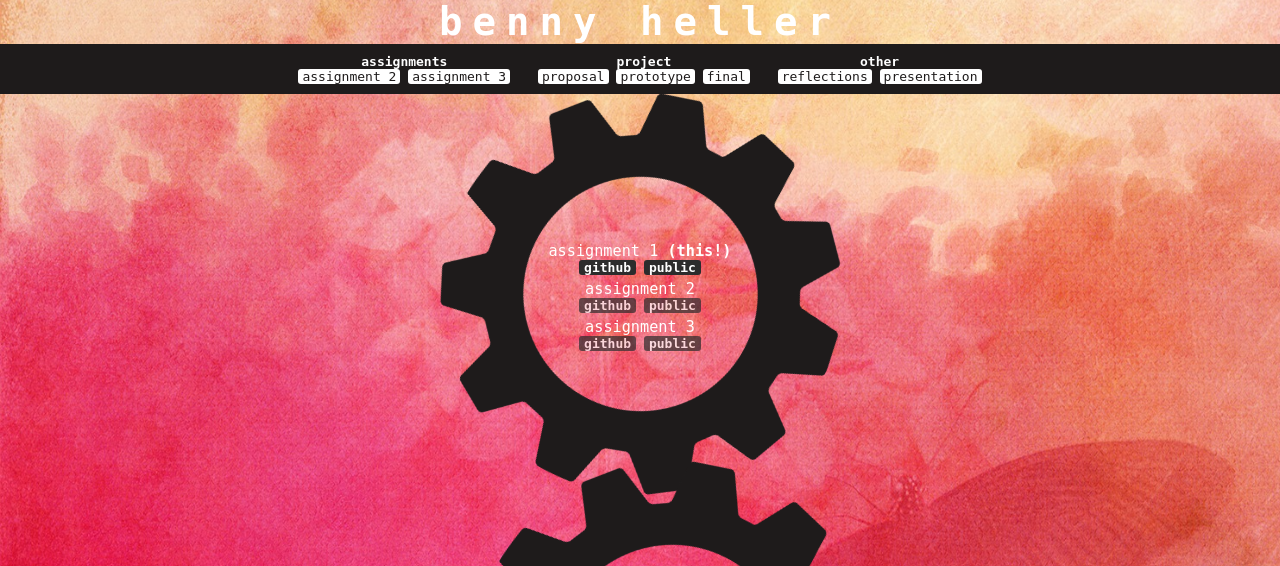
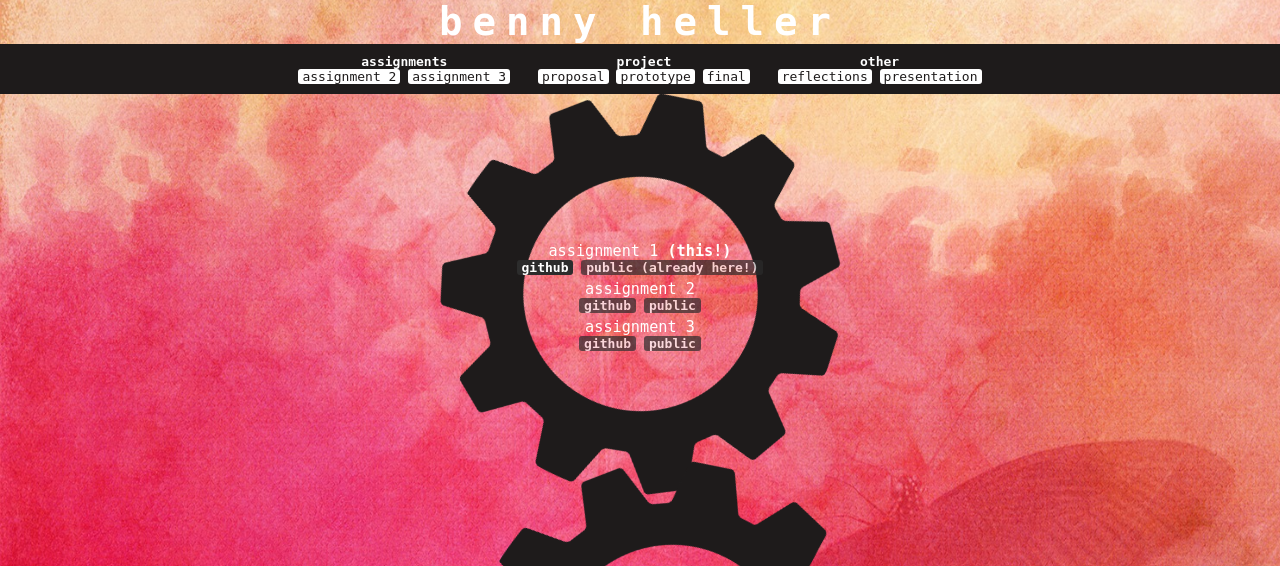
Before and after one commit to littlegustv/Cart351, a PHP site: page / in a window 1280 px wide. Shown: the part 91-657 px from the top of the page. Run offline with PHP 8.4, Linux system fonts and the light colour scheme.

Commit message:
added link to githib, reorganized files

```diff
--- a/index.html
+++ b/index.html
@@ -31,8 +31,8 @@
 				<div class="body">
 
 					<h3 id="assignment 2">Assignment 1 <strong>(this!)</strong></h3>
-					<a href="github">github</a>
-					<a href="public">public</a>
+					<a href="https://github.com/littlegustv/Cart351">github</a>
+					<a href="">public (already here!)</a>
 
 					<h3 id="assignment 2">Assignment 2</h3>
 					<a href="">github</a>
--- a/style.css
+++ b/style.css
@@ -4,7 +4,7 @@
 }
 body {
 	font-family: monospace;
-	background-image: url('background.jpg');
+	background-image: url('images/background.jpg');
 	background-size: cover;
 }
 a {
@@ -61,7 +61,7 @@ article {
   box-sizing: border-box;
   transform: rotate(30deg);
   transition: transform 0.5s;
-  background-image: url('gear.png');
+  background-image: url('images/gear.png');
   background-size: cover;
   margin-bottom: -32px;
 }
```
Also changed, not shown: exercises/first.html (renamed from exercise1.html), images/background.jpg (renamed from background.jpg), images/gear.png (renamed from gear.png).
